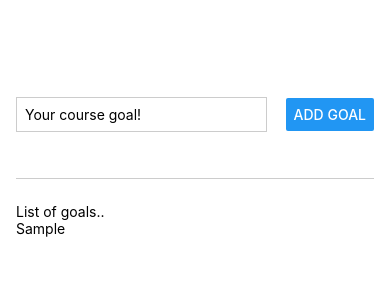
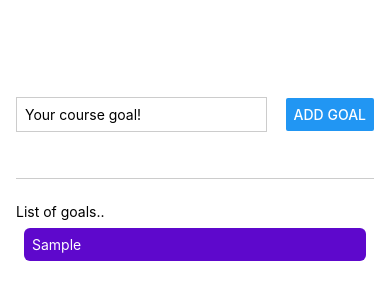
Before and after one commit to oscarolsson94/react-native-prac, a React Native app: screen / in a window 390 px wide. Both pictures are taken after typing "Sample" into the empty fields and a click on the button "ADD GOAL". Shown: the top 300 px of the page. Built offline with nearby package versions, Linux system fonts and the light colour scheme.

Commit message:
styles do not cascade

```diff
--- a/App.js
+++ b/App.js
@@ -30,7 +30,9 @@ export default function App() {
       <View style={styles.goalsContainer}>
         <Text>List of goals..</Text>
         {goals.map((goal, index) => (
-          <Text key={index}>{goal}</Text>
+          <View key={index} style={styles.goalItem}>
+            <Text style={styles.goalItemText}>{goal}</Text>
+          </View>
         ))}
       </View>
     </View>
@@ -62,4 +64,13 @@ const styles = StyleSheet.create({
   goalsContainer: {
     flex: 5,
   },
+  goalItem: {
+    margin: 8,
+    padding: 8,
+    borderRadius: 6,
+    backgroundColor: "#5e08cc",
+  },
+  goalItemText: {
+    color: "white",
+  },
 });
```
